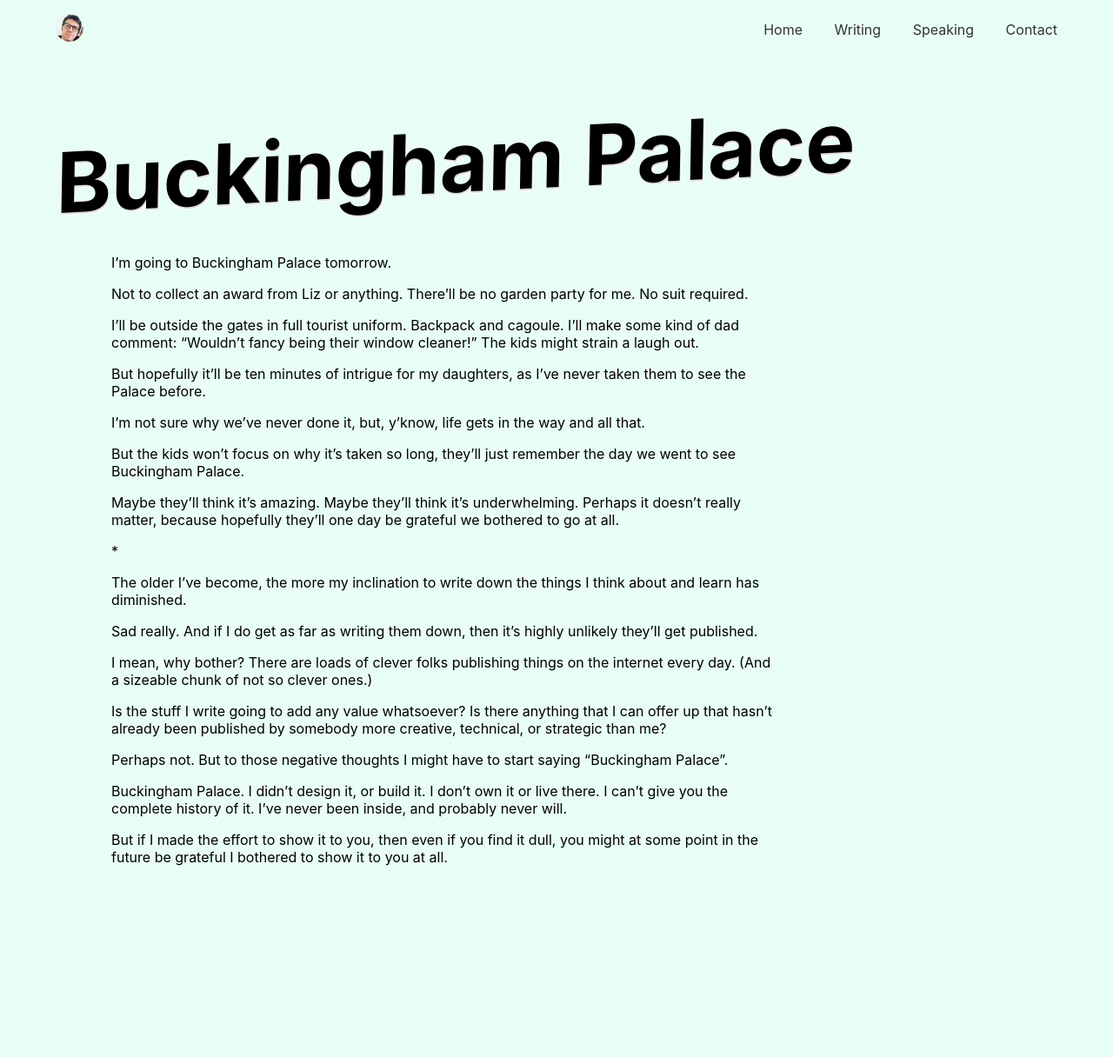
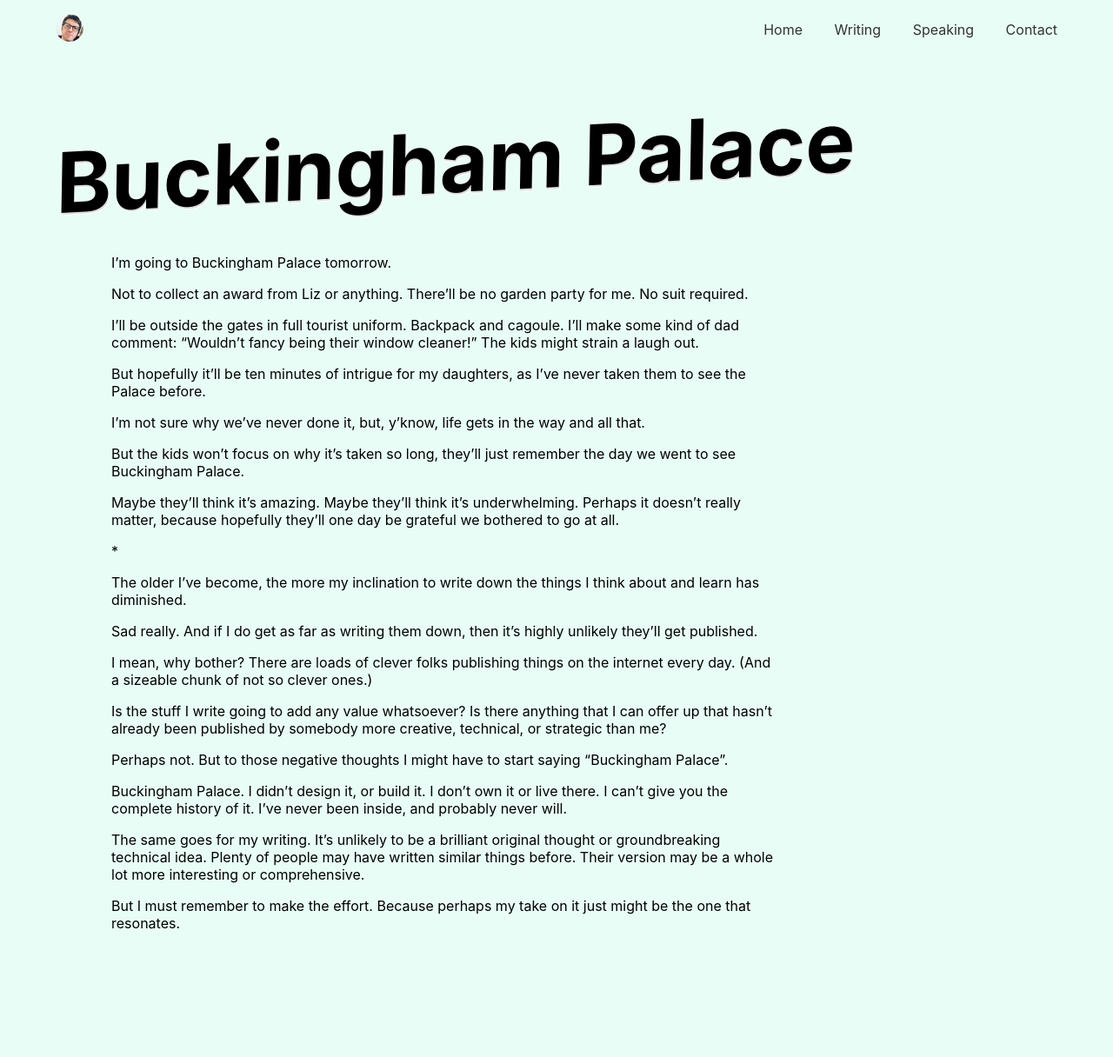
Before and after one commit to christhesoul/christhesoul.github.io, a Jekyll site: the page built from _posts/2021-08-06-buckingham-palace.md, in a window 1280 px wide. Shown: the whole page at 87% size. Built offline with Jekyll 4.4.1, drawn with Linux system fonts in a browser that asks for light colours; nearby versions of some CDN libraries; before the commit the page ends 1140 px from its top, so only the background shows below that.

Commit message:
edit the final bit

```diff
--- a/_posts/2021-08-06-buckingham-palace.md
+++ b/_posts/2021-08-06-buckingham-palace.md
@@ -32,4 +32,6 @@ Perhaps not. But to those negative thoughts I might have to start saying “Buck
 
 Buckingham Palace. I didn’t design it, or build it. I don’t own it or live there. I can’t give you the complete history of it. I’ve never been inside, and probably never will.
 
-But if I made the effort to show it to you, then even if you find it dull, you might at some point in the future be grateful I bothered to show it to you at all.
+The same goes for my writing. It's unlikely to be a brilliant original thought or groundbreaking technical idea. Plenty of people may have written similar things before. Their version may be a whole lot more interesting or comprehensive.
+
+But I must remember to make the effort. Because perhaps my take on it just might be the one that resonates.
```
